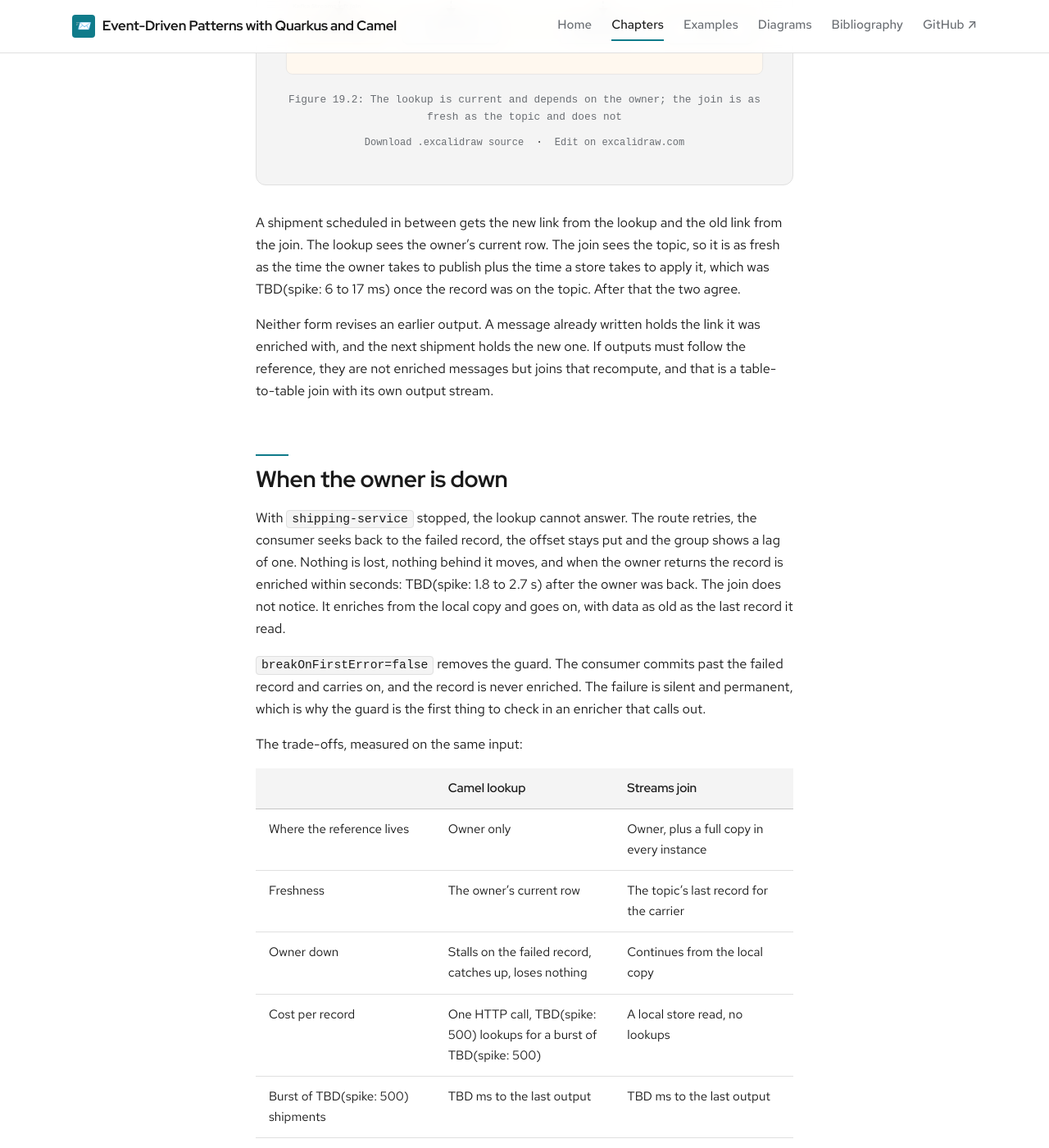
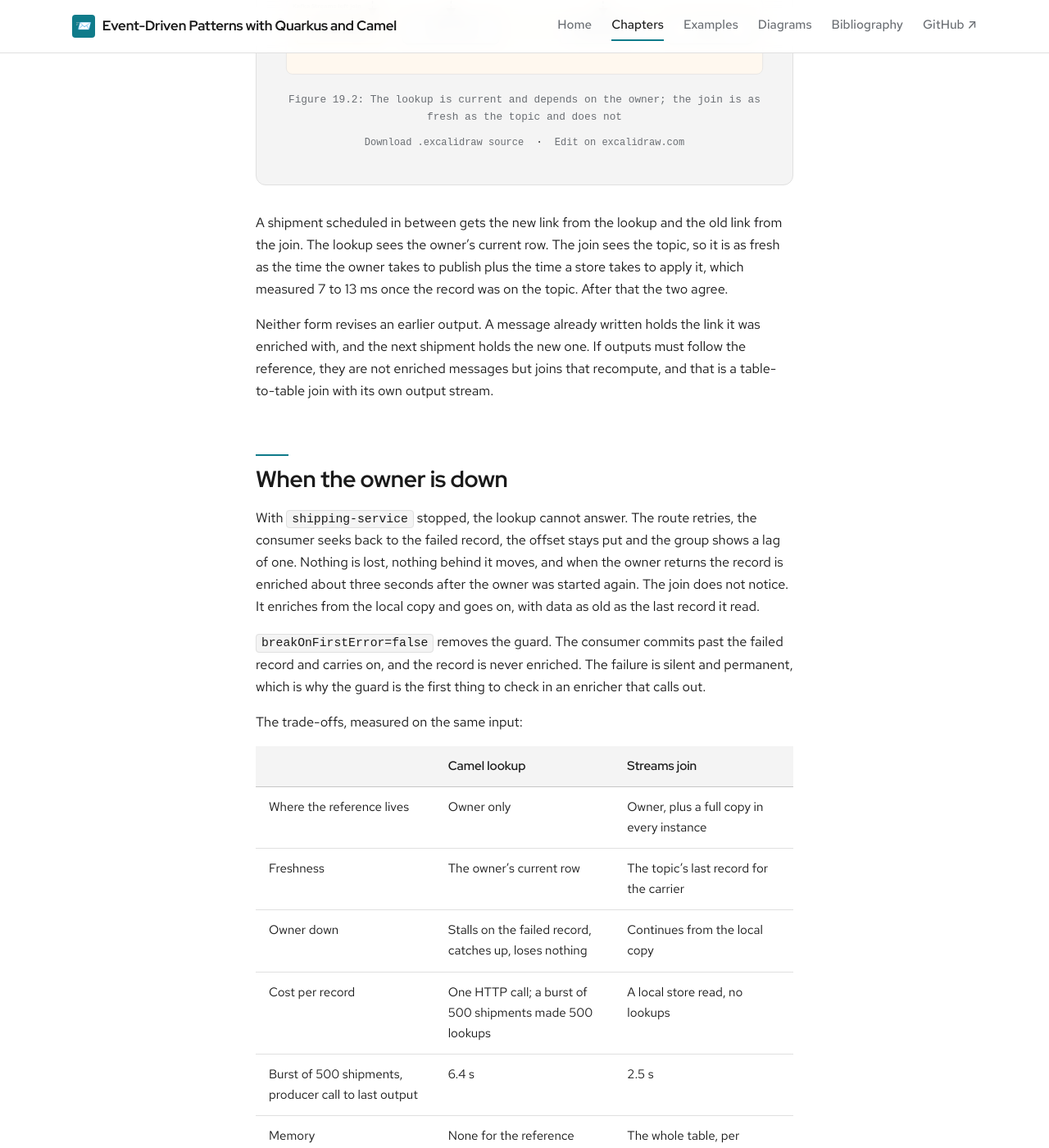
Before and after one commit to patterncatalyst/event-driven-patterns-with-quarkus-and-camel, a Jekyll site: the page built from _docs/19-enrich.md, in a window 1280 px wide and 1400 px high, scrolled down 3954 px. Shown: the whole window at 82% size. Built offline with Jekyll 4.4.1, drawn with Linux system fonts in a browser that asks for light colours; some web fonts are replaced; some of the changed text lies outside the part shown.

Commit message:
docs(r08): ch 19 window measurements, figures fixed

````diff
--- a/_docs/19-enrich.md
+++ b/_docs/19-enrich.md
@@ -75,13 +75,13 @@ An operator changes FASTLINE's tracking page. The owner's row changes first, and
 
 {% include excalidraw.html file="19-reference-change-and-outage" alt="Timeline: the template changes at the owner, then on the topic; O-1903 between the two gets the new link from the lookup and the old link from the join; O-1904 after the topic update gets the new link from both; the owner then stops, the lookup waits with lag 1 while the join carries on, and the lookup catches up when the owner returns" caption="Figure 19.2: The lookup is current and depends on the owner; the join is as fresh as the topic and does not" %}
 
-A shipment scheduled in between gets the new link from the lookup and the old link from the join. The lookup sees the owner's current row. The join sees the topic, so it is as fresh as the time the owner takes to publish plus the time a store takes to apply it, which was TBD(spike: 6 to 17 ms) once the record was on the topic. After that the two agree.
+A shipment scheduled in between gets the new link from the lookup and the old link from the join. The lookup sees the owner's current row. The join sees the topic, so it is as fresh as the time the owner takes to publish plus the time a store takes to apply it, which measured 7 to 13 ms once the record was on the topic. After that the two agree.
 
 Neither form revises an earlier output. A message already written holds the link it was enriched with, and the next shipment holds the new one. If outputs must follow the reference, they are not enriched messages but joins that recompute, and that is a table-to-table join with its own output stream.
 
 ## When the owner is down
 
-With `shipping-service` stopped, the lookup cannot answer. The route retries, the consumer seeks back to the failed record, the offset stays put and the group shows a lag of one. Nothing is lost, nothing behind it moves, and when the owner returns the record is enriched within seconds: TBD(spike: 1.8 to 2.7 s) after the owner was back. The join does not notice. It enriches from the local copy and goes on, with data as old as the last record it read.
+With `shipping-service` stopped, the lookup cannot answer. The route retries, the consumer seeks back to the failed record, the offset stays put and the group shows a lag of one. Nothing is lost, nothing behind it moves, and when the owner returns the record is enriched about three seconds after the owner was started again. The join does not notice. It enriches from the local copy and goes on, with data as old as the last record it read.
 
 `breakOnFirstError=false` removes the guard. The consumer commits past the failed record and carries on, and the record is never enriched. The failure is silent and permanent, which is why the guard is the first thing to check in an enricher that calls out.
 
@@ -92,10 +92,10 @@ The trade-offs, measured on the same input:
 | Where the reference lives | Owner only | Owner, plus a full copy in every instance |
 | Freshness | The owner's current row | The topic's last record for the carrier |
 | Owner down | Stalls on the failed record, catches up, loses nothing | Continues from the local copy |
-| Cost per record | One HTTP call, TBD(spike: 500) lookups for a burst of TBD(spike: 500) | A local store read, no lookups |
-| Burst of TBD(spike: 500) shipments | TBD ms to the last output | TBD ms to the last output |
+| Cost per record | One HTTP call; a burst of 500 shipments made 500 lookups | A local store read, no lookups |
+| Burst of 500 shipments, producer call to last output | 6.4 s | 2.5 s |
 | Memory | None for the reference | The whole table, per instance |
-| Missing reference | The owner answers not found and the record waits | The record is kept with an empty mode and link |
+| Reference deleted from the topic | Not affected while the owner still has it | The record is kept with an empty mode and link |
 | Coupling | Availability and latency of the owner | Format of the reference topic |
 
 A real service picks one. The example runs both side by side so that every difference above comes from the same input.
@@ -109,7 +109,7 @@ mvn -B verify
 ./verify.sh
 ```
 
-`verify.sh` sends the same shipments to both forms, changes a reference, stops `shipping-service` and recreates the enricher. It prints `TBD/TBD checks passed`. Watch the two outputs differ for one shipment after the template change, and the lookup's lag fall back to zero when the owner returns.
+`verify.sh` sends the same shipments to both forms, changes a reference, stops `shipping-service` and recreates the enricher. It prints `20/20 checks passed`. Watch the two outputs differ for one shipment after the template change, and the lookup's lag fall back to zero when the owner returns.
 
 Try one change and rerun:
 
````
Also changed, not shown: examples/19-enrich/README.md (+6 -4 lines), diagrams/19-enricher-vs-table-join.svg, diagrams/19-reference-change-and-outage.svg, 4 other files.
